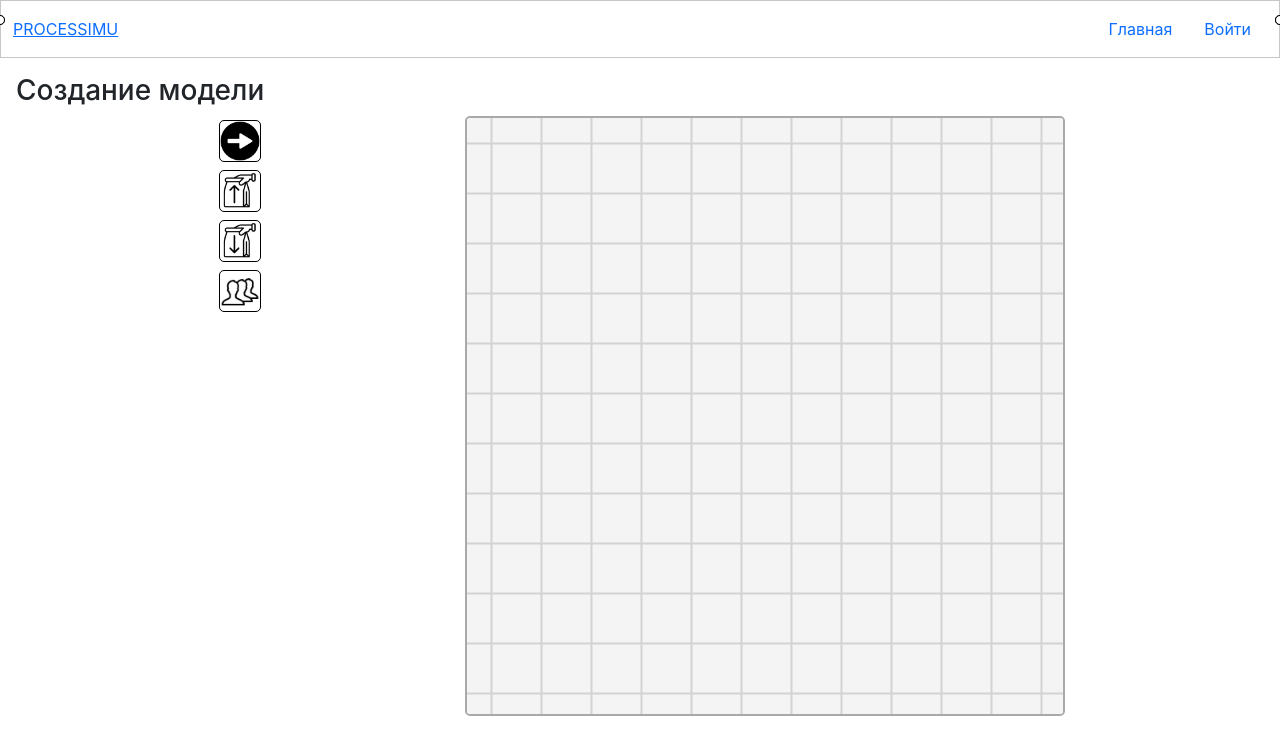
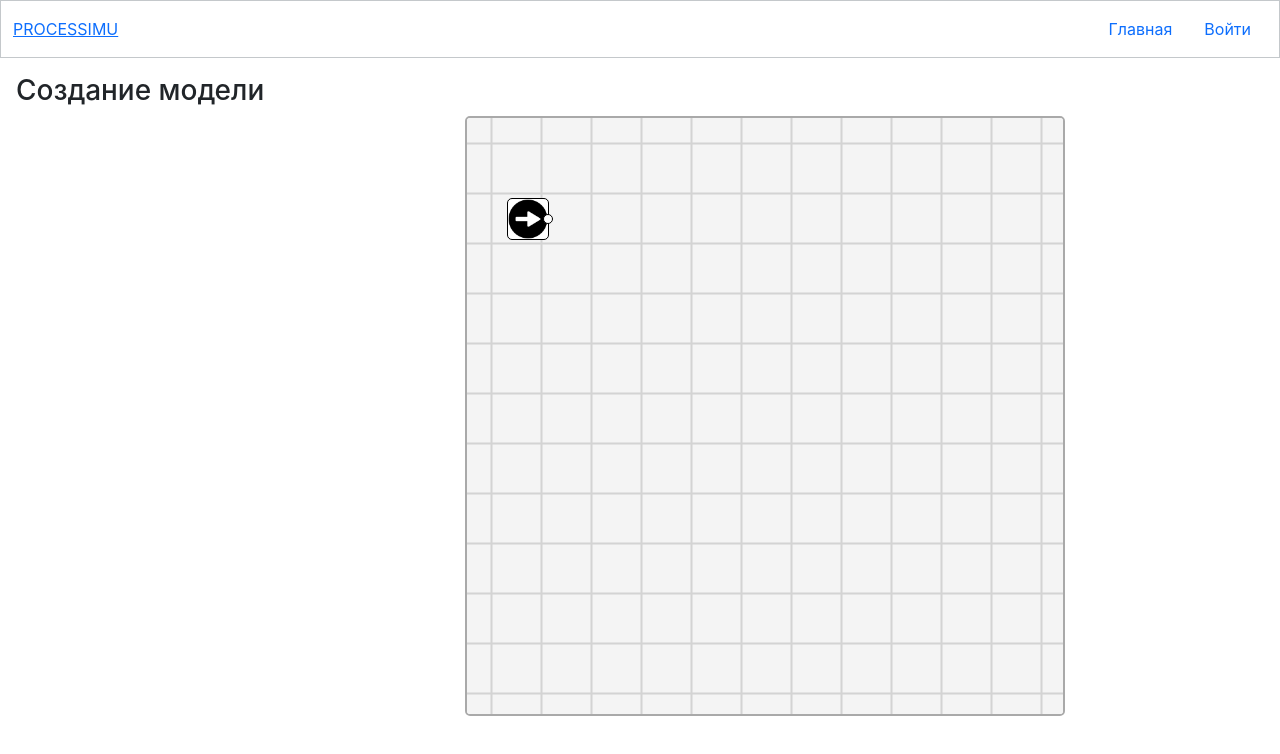
Before and after one commit to fatevector/processimu, a React (Create React App) app in the folder client/: page /creation in a window 1280 px wide. Shown: the top 754 px of the page. Built offline with nearby package versions, Linux system fonts and the light colour scheme.

Commit message:
fix Device component

```diff
--- a/client/src/app/components/common/device.jsx
+++ b/client/src/app/components/common/device.jsx
@@ -1,6 +1,13 @@
-const Device = ({ className, device }) => {
+const Device = ({ className, device, left, top }) => {
+    const style = {
+        left,
+        top
+    };
     return (
-        <div className={className + " device"}>
+        <div
+            className={(className ? className : "") + " draggable device"}
+            style={style}
+        >
             <img
                 src={device.src}
                 alt={device.name}
@@ -10,7 +17,7 @@ const Device = ({ className, device }) => {
                 className=""
             />
             {device.ports.map(port => (
-                <div className={port.side + " side"} key={Math.random()} />
+                <div className={port.side + " side"} key={port.id} />
             ))}
         </div>
     );
--- a/client/src/app/components/pages/modelCreationPage.jsx
+++ b/client/src/app/components/pages/modelCreationPage.jsx
@@ -1,11 +1,29 @@
 import { useEffect, useState } from "react";
 import Grid from "../ui/grid";
 import Palette from "../ui/palette";
+import sourceImg from "../../icons/icons8-arrow-right-64.png"; // https://icons8.com/icons/set/start
 
 const ModelCreationPage = () => {
     const mapWidth = 600;
     const mapHeight = 600;
-    const [devices, setDevices] = useState([]);
+    const [devices, setDevices] = useState([
+        {
+            src: sourceImg,
+            name: "source",
+            id: Math.random(),
+            ports: [
+                {
+                    id: Math.random(),
+                    side: "right",
+                    entrance: "out"
+                }
+            ],
+            position: {
+                left: 40,
+                top: 80
+            }
+        }
+    ]);
     // const [selected, setSelected] = useState(null);
     // const [paths, setPaths] = useState();
 
@@ -169,7 +187,11 @@ const ModelCreationPage = () => {
             <div className="controlBar"></div>
             <div className="d-flex flex-row justify-content-evenly">
                 <Palette />
-                <Grid mapWidth={mapWidth} mapHeight={mapHeight} />
+                <Grid
+                    mapWidth={mapWidth}
+                    mapHeight={mapHeight}
+                    devices={devices}
+                />
             </div>
         </div>
     );
--- a/client/src/app/components/ui/grid.jsx
+++ b/client/src/app/components/ui/grid.jsx
@@ -1,6 +1,7 @@
 import { useEffect } from "react";
+import Device from "../common/device";
 
-const Grid = ({ mapWidth, mapHeight }) => {
+const Grid = ({ mapWidth, mapHeight, devices }) => {
     // const devices = []
 
     //перетаскивание сетки
@@ -86,6 +87,14 @@ const Grid = ({ mapWidth, mapHeight }) => {
                 className="map droppable"
                 // style={{ width: mapWidth, height: mapHeight }}
             >
+                {devices.map(device => (
+                    <Device
+                        device={device}
+                        key={device.id}
+                        left={device.position.left}
+                        top={device.position.top}
+                    />
+                ))}
                 {/* <svg
                     id="svg"
                     viewBox="0 0 100 100"
--- a/client/src/app/components/ui/palette.jsx
+++ b/client/src/app/components/ui/palette.jsx
@@ -48,7 +48,7 @@ const Palette = () => {
         <div className="d-flex flex-column">
             {devices.map(device => (
                 <div className="paletteCell" key={Math.random()}>
-                    <Device className="draggable" device={device} />
+                    {/* <Device device={device} /> */}
                 </div>
             ))}
         </div>
--- a/client/src/index.css
+++ b/client/src/index.css
@@ -63,6 +63,9 @@ code {
   border: 1px solid black;
   border-radius: 5px;
   background-color: white;
+  width: 42px;
+  height: 42px;
+  position: absolute;
 }
 
 .side {
```
